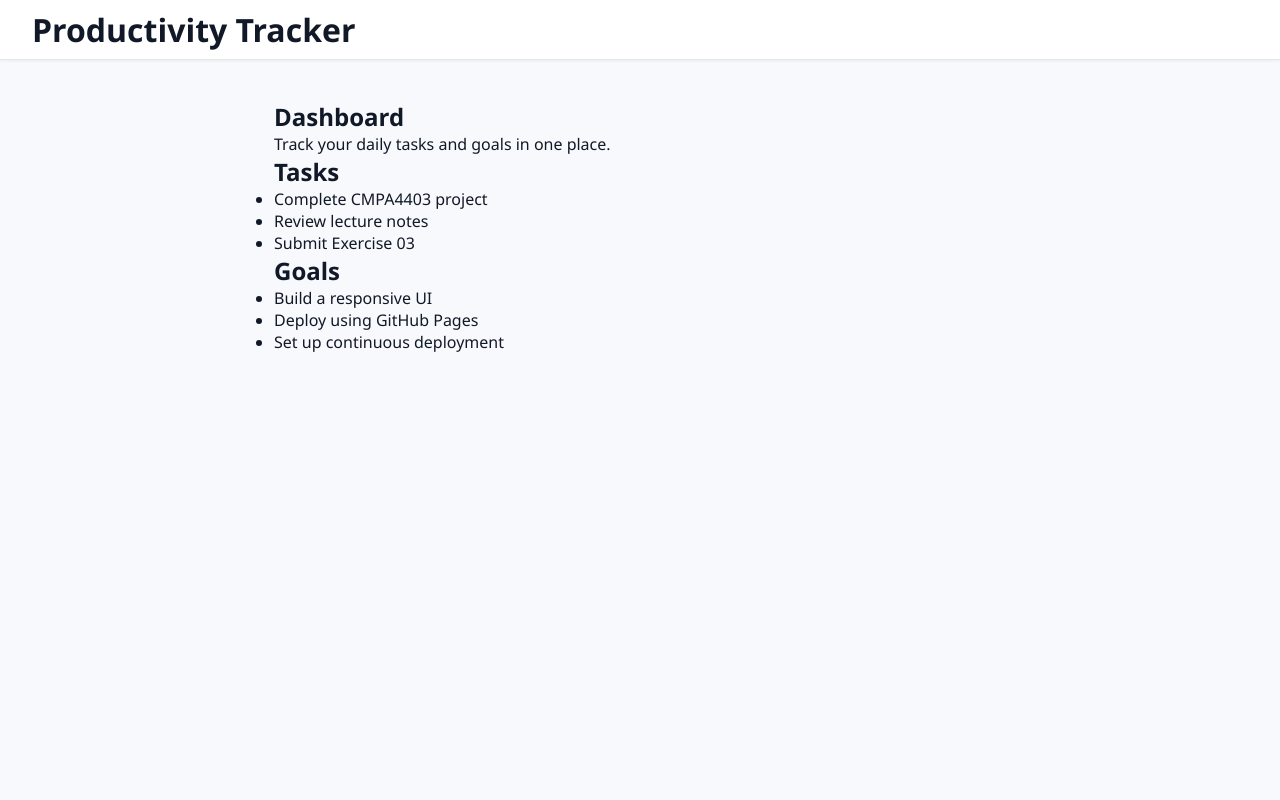
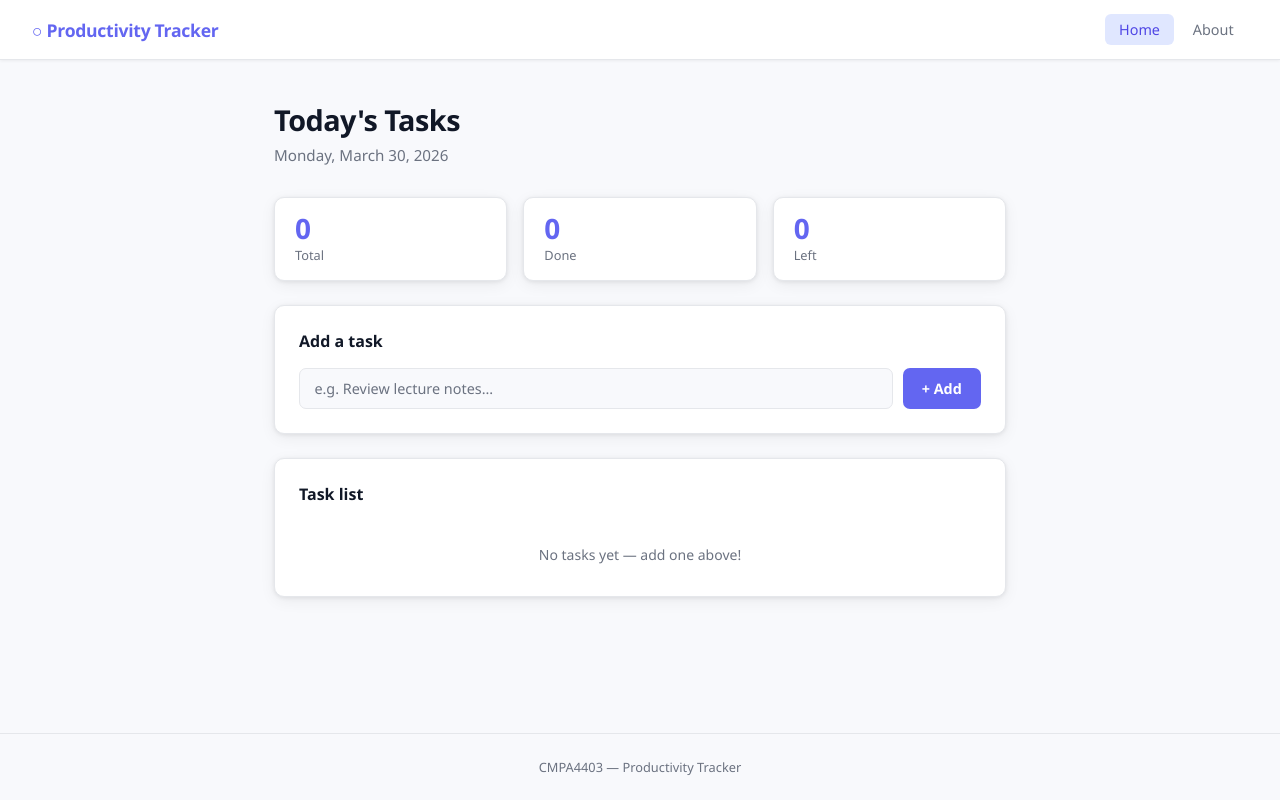
Before and after one commit to sidh426/productivity-tracker-ui, a plain HTML site: page index.html in a window 1280 px wide. Drawn offline with Linux system fonts and the light colour scheme.

Commit message:
Update index.html

```diff
--- a/index.html
+++ b/index.html
@@ -9,33 +9,146 @@
 <body>
 
     <header>
-        <h1>Productivity Tracker</h1>
+        <a class="logo" href="index.html">&#9675; Productivity Tracker</a>
+        <nav>
+            <a href="index.html" class="active">Home</a>
+            <a href="about.html">About</a>
+        </nav>
     </header>
 
     <main>
-        <section>
-            <h2>Dashboard</h2>
-            <p>Track your daily tasks and goals in one place.</p>
-        </section>
+        <div class="hero">
+            <h1>Today's Tasks</h1>
+            <p id="date-display"></p>
+        </div>
 
-        <section>
-            <h2>Tasks</h2>
-            <ul>
-                <li>Complete CMPA4403 project</li>
-                <li>Review lecture notes</li>
-                <li>Submit Exercise 03</li>
+        <div class="stats">
+            <div class="stat">
+                <div class="value" id="stat-total">0</div>
+                <div class="label">Total</div>
+            </div>
+            <div class="stat">
+                <div class="value" id="stat-done">0</div>
+                <div class="label">Done</div>
+            </div>
+            <div class="stat">
+                <div class="value" id="stat-left">0</div>
+                <div class="label">Left</div>
+            </div>
+        </div>
+
+        <div class="card">
+            <h2>Add a task</h2>
+            <form class="task-form" id="task-form">
+                <input
+                    type="text"
+                    id="task-input"
+                    placeholder="e.g. Review lecture notes..."
+                    autocomplete="off"
+                    maxlength="120"
+                />
+                <button type="submit" class="btn">+ Add</button>
+            </form>
+        </div>
+
+        <div class="card">
+            <h2>Task list</h2>
+            <ul class="task-list" id="task-list">
+                <li class="empty-state" id="empty-msg">No tasks yet — add one above!</li>
             </ul>
-        </section>
+        </div>
+    </main>
 
-        <section>
-            <h2>Goals</h2>
-            <ul>
-                <li>Build a responsive UI</li>
-                <li>Deploy using GitHub Pages</li>
-                <li>Set up continuous deployment</li>
-            </ul>
-        </section>
-    </main>
+    <footer>
+        CMPA4403 &mdash; Productivity Tracker
+    </footer>
+
+    <script>
+        // ── Date display ──
+        const dateEl = document.getElementById('date-display');
+        dateEl.textContent = new Date().toLocaleDateString('en-US', {
+            weekday: 'long', year: 'numeric', month: 'long', day: 'numeric'
+        });
+
+        // ── State (persisted in localStorage) ──
+        const STORAGE_KEY = 'pt_tasks';
+        let tasks = JSON.parse(localStorage.getItem(STORAGE_KEY) || '[]');
+
+        function save() {
+            localStorage.setItem(STORAGE_KEY, JSON.stringify(tasks));
+        }
+
+        // ── Render ──
+        function render() {
+            const list = document.getElementById('task-list');
+            const emptyMsg = document.getElementById('empty-msg');
+
+            // stats
+            const total = tasks.length;
+            const done = tasks.filter(t => t.done).length;
+            document.getElementById('stat-total').textContent = total;
+            document.getElementById('stat-done').textContent = done;
+            document.getElementById('stat-left').textContent = total - done;
+
+            // clear list (keep empty-msg element)
+            Array.from(list.querySelectorAll('.task-item')).forEach(el => el.remove());
+            emptyMsg.style.display = total === 0 ? 'block' : 'none';
+
+            tasks.forEach((task, i) => {
+                const li = document.createElement('li');
+                li.className = 'task-item' + (task.done ? ' done' : '');
+
+                const cb = document.createElement('input');
+                cb.type = 'checkbox';
+                cb.checked = task.done;
+                cb.addEventListener('change', () => {
+                    tasks[i].done = cb.checked;
+                    save();
+                    render();
+                });
+
+                const label = document.createElement('span');
+                label.className = 'task-label';
+                label.textContent = task.text;
+                label.addEventListener('click', () => {
+                    cb.checked = !cb.checked;
+                    tasks[i].done = cb.checked;
+                    save();
+                    render();
+                });
+
+                const del = document.createElement('button');
+                del.className = 'delete-btn';
+                del.title = 'Remove';
+                del.innerHTML = '&#10005;';
+                del.addEventListener('click', () => {
+                    tasks.splice(i, 1);
+                    save();
+                    render();
+                });
+
+                li.appendChild(cb);
+                li.appendChild(label);
+                li.appendChild(del);
+                list.appendChild(li);
+            });
+        }
+
+        // ── Add task ──
+        document.getElementById('task-form').addEventListener('submit', e => {
+            e.preventDefault();
+            const input = document.getElementById('task-input');
+            const text = input.value.trim();
+            if (!text) return;
+            tasks.push({ text, done: false });
+            save();
+            render();
+            input.value = '';
+            input.focus();
+        });
+
+        render();
+    </script>
 
 </body>
 </html>
```
